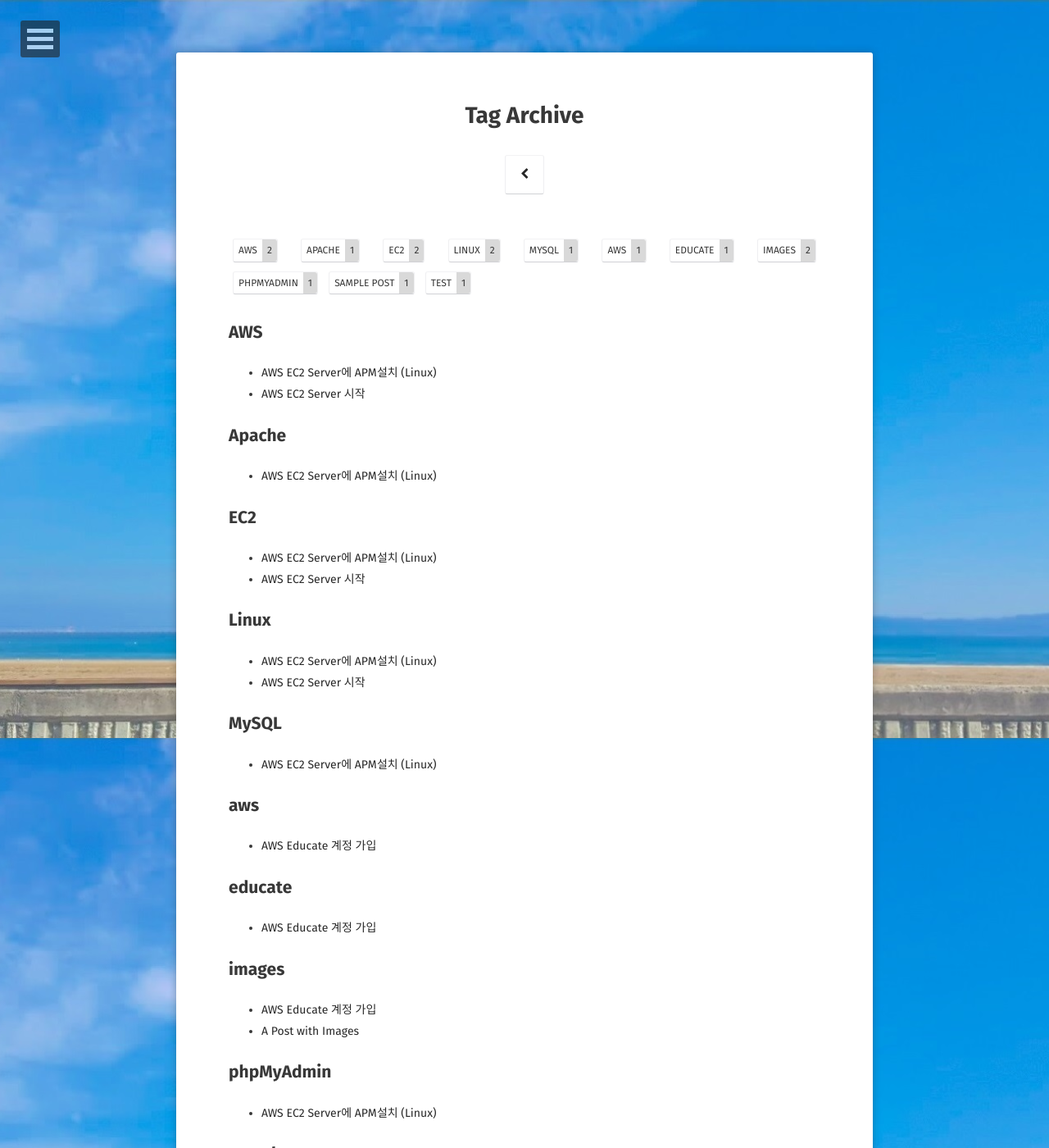
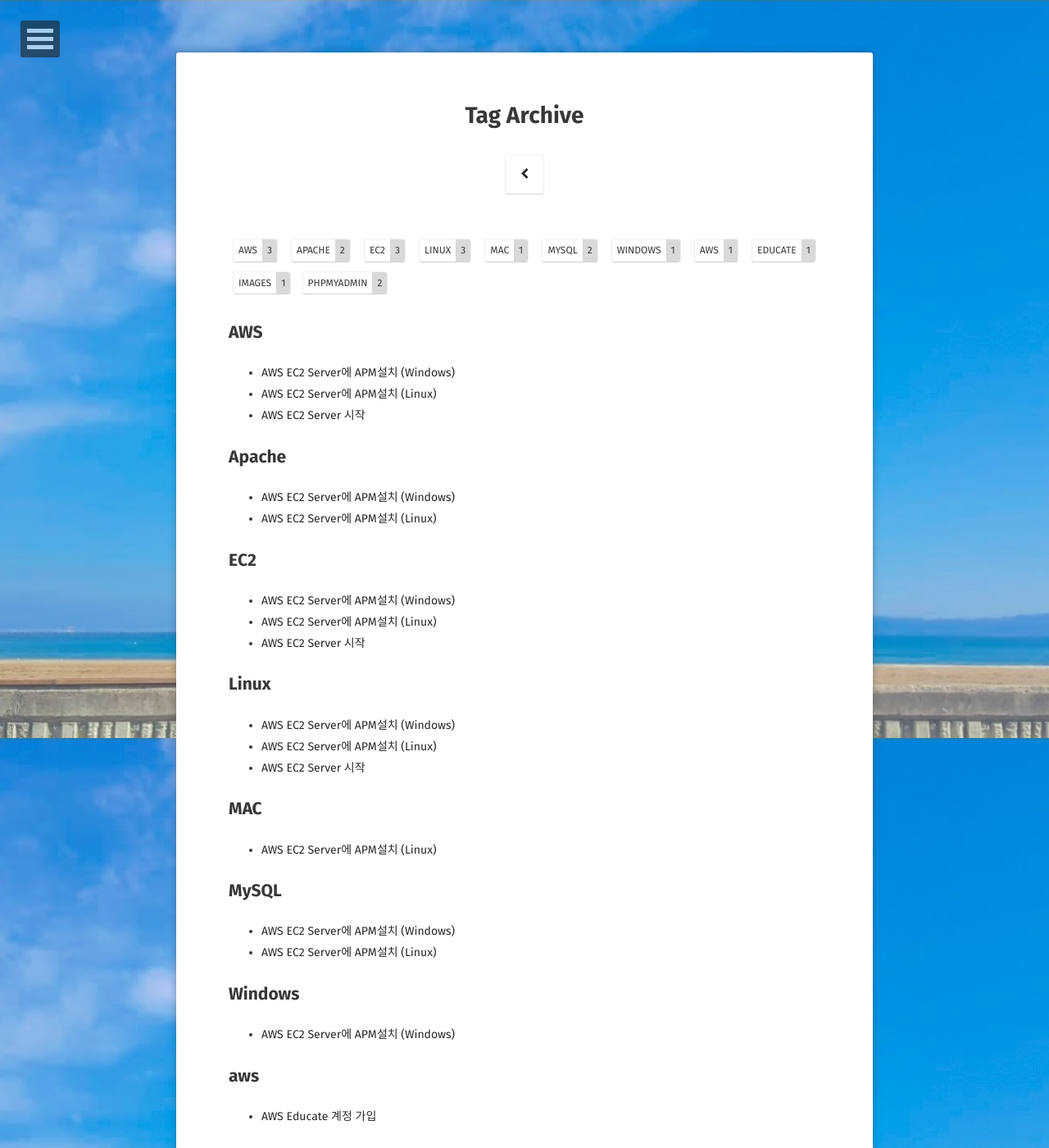
Before and after one commit to kangyechan/kangyechan.github.io, a Jekyll site: the page built from tags/index.html, in a window 1280 px wide and 1400 px high. Shown: the whole window at 82% size. Built offline with Jekyll 4.4.1, drawn with Linux system fonts in a browser that asks for light colours; some web fonts are replaced; some of the changed text lies outside the part shown.

Commit message:
ec2 windows

```diff
--- a/_posts/2019-01-07-aws-ec2-server-linux.md
+++ b/_posts/2019-01-07-aws-ec2-server-linux.md
@@ -3,7 +3,7 @@ layout: post
 title: "AWS EC2 Server에 APM설치 (Linux)"
 date: 2019-01-07
 excerpt: "MAC Linux환경에서 AWS EC2 Sever에 APM(Apache + phpMyAdmin + MySQL) 설치하기"
-tags: [AWS, EC2, Linux, Apache, phpMyAdmin, MySQL]
+tags: [AWS, EC2, Linux, Apache, phpMyAdmin, MySQL, MAC]
 comments: false
 ---
 
--- a/_posts/2019-01-07-aws-ec2-server-windows.md
+++ b/_posts/2019-01-07-aws-ec2-server-windows.md
@@ -1,10 +1,10 @@
 ---
 layout: post
-title: "A Post with Images"
-date: 2013-05-22
-excerpt: "Examples and code for displaying images in posts."
-tags: [sample post, images, test]
-comments: true
+title: "AWS EC2 Server에 APM설치 (Windows)"
+date: 2019-01-07
+excerpt: "Windows환경에서 AWS EC2 Sever에 접속해 APM(Apache + phpMyAdmin + MySQL) 설치하기"
+tags: [AWS, EC2, Linux, Apache, phpMyAdmin, MySQL, Windows]
+comments: false
 ---
 
 Here are some examples of what a post with images might look like. If you want to display two or three images next to each other responsively use `figure` with the appropriate `class`. Each instance of `figure` is auto-numbered and displayed in the caption.
```
